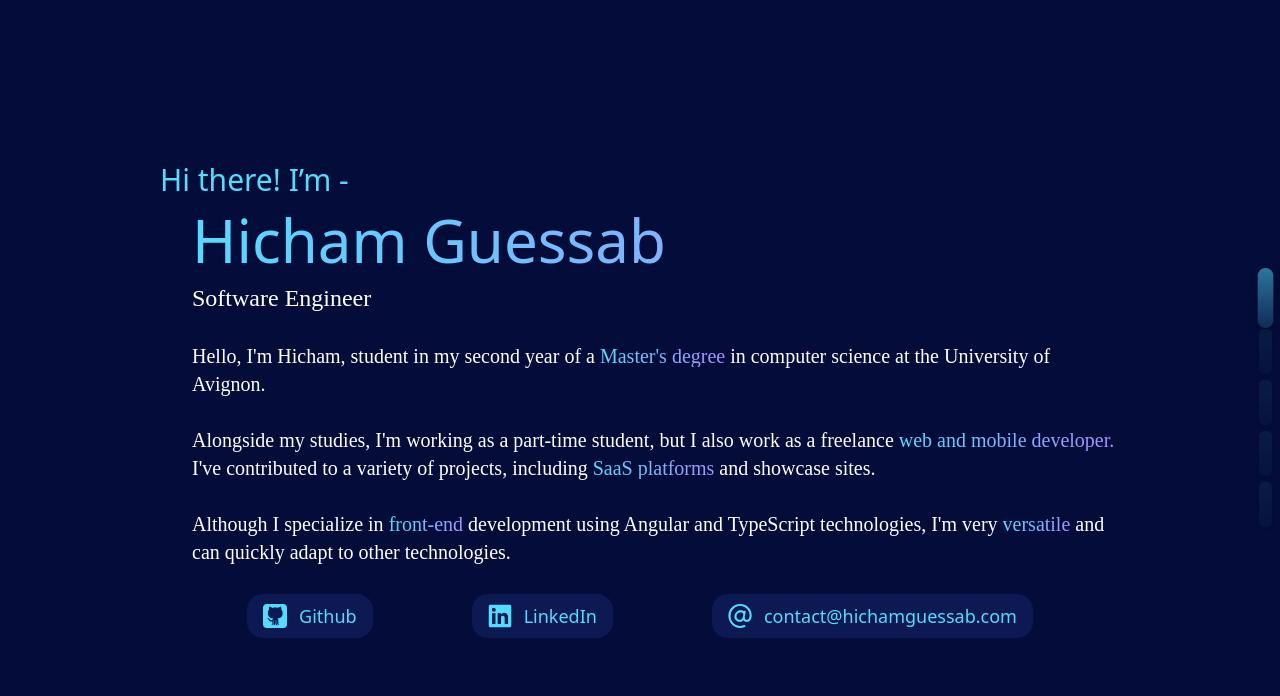
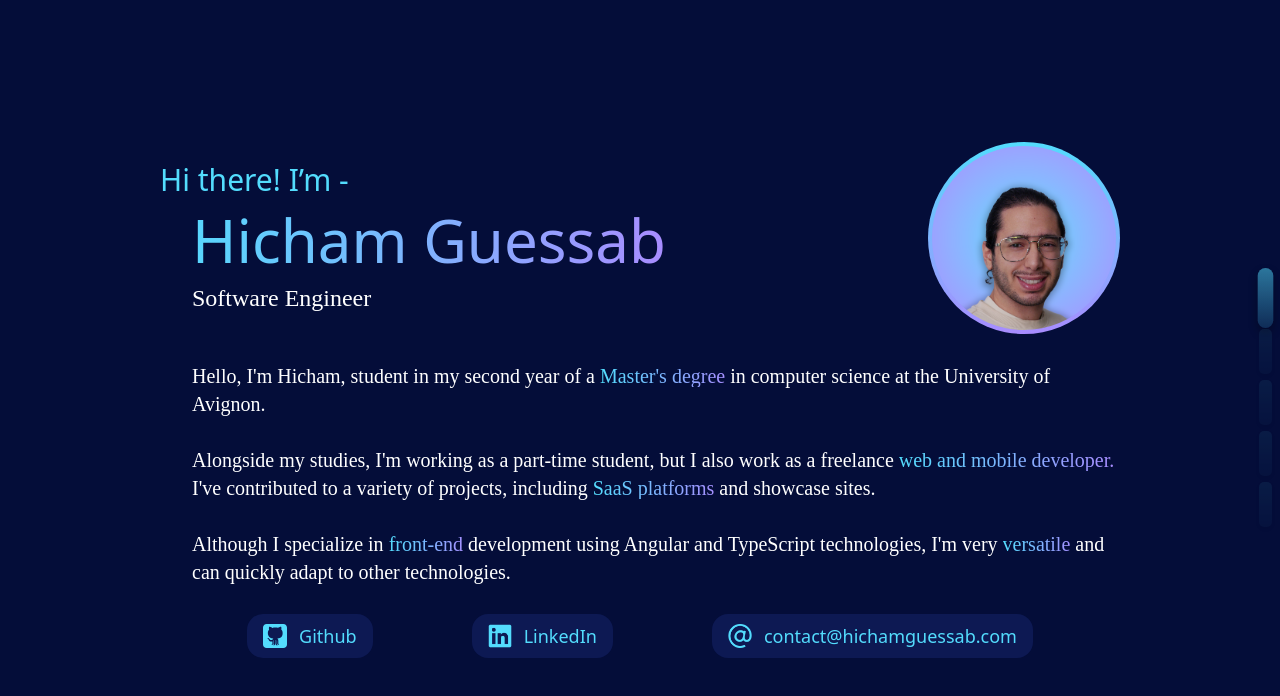
Before and after one commit to HichamGuessab/portfolio, an Angular app: page / in a window 1280 px wide. Shown: the top 696 px of the page. Built offline with nearby package versions, Linux system fonts and the light colour scheme.

Commit message:
add profil photo

```diff
--- a/src/app/components/profile-section/profile-section.component.html
+++ b/src/app/components/profile-section/profile-section.component.html
@@ -1,3 +1,4 @@
+<div class="flex items-center justify-between">
   <div class="flex flex-col gap-3">
     <h2 class="text-2xl font-medium text-lightBlue md:text-3xl">
       Hi there! I’m -
@@ -11,9 +12,24 @@
       Software Engineer
     </p>
   </div>
-<p class="pl-5 md:pl-8 font-analogue font-light sm:text-lg md:text-xl">
-  Hello, I'm Hicham, student in my second year of a <strong class="bg-gradient-to-r from-lightBlue to-purple bg-clip-text text-transparent">Master's degree</strong> in computer
-  science at the University of Avignon.
+  <div
+    class="h-28 w-28 rounded-full bg-gradient-to-b from-lightBlue to-purple md:h-48 md:w-48"
+  >
+    <img
+      src="assets/images/pp.png"
+      alt="Profil photo"
+      class="h-full w-full rounded-full object-cover p-px md:h-48 md:w-48 md:p-1"
+    />
+  </div>
+</div>
+<p class="pl-5 font-analogue font-light sm:text-lg md:pl-8 md:text-xl">
+  Hello, I'm Hicham, student in my second year of a
+  <strong
+    class="bg-gradient-to-r from-lightBlue to-purple bg-clip-text text-transparent"
+  >
+    Master's degree
+  </strong>
+  in computer science at the University of Avignon.
   <br />
   <br />
   Alongside my studies, I'm working as a part-time student, but I also work as a
```
Also changed, not shown: src/assets/images/pp.png (added). Lines whose indentation alone changed are shown as unchanged.
